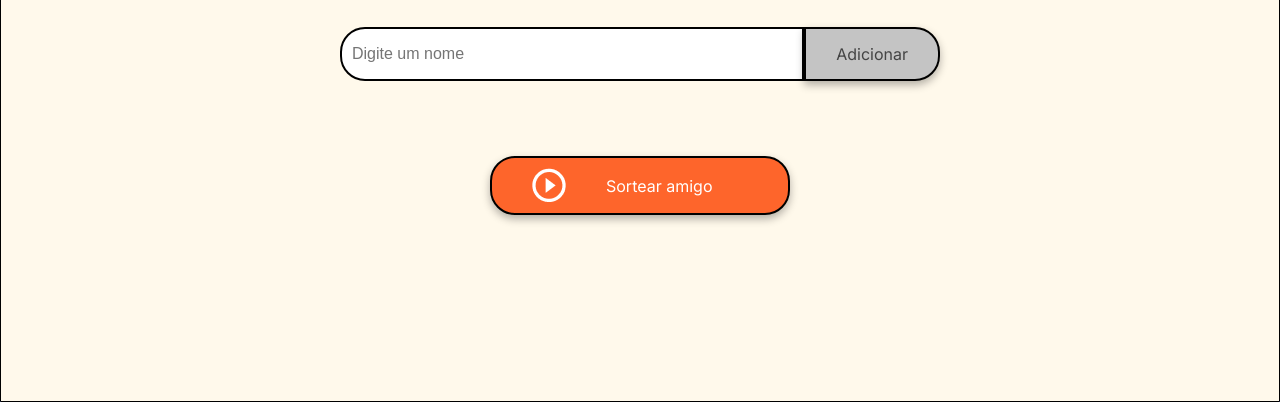
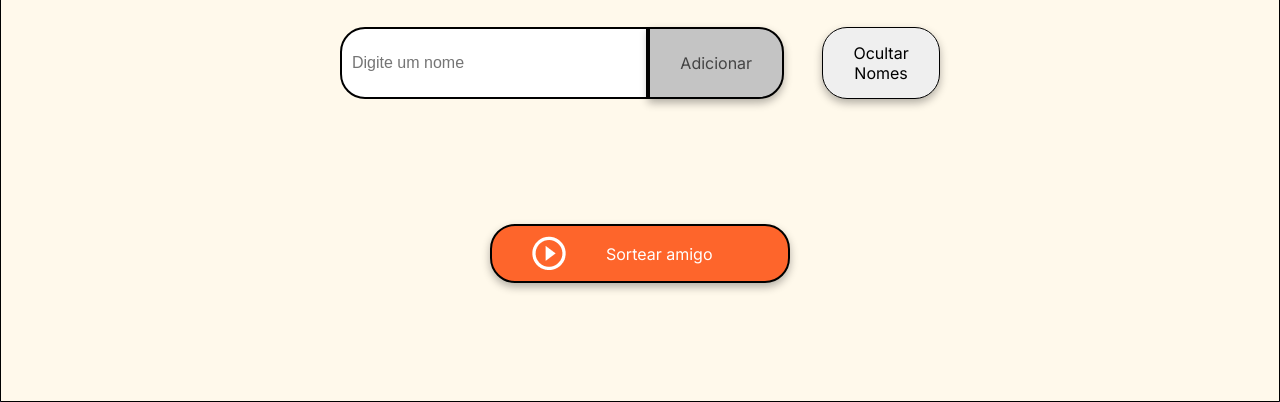
Before and after one commit to bren1809/amigo-secreto, a plain HTML site: page index.html in a window 1280 px wide. Shown: the part 398-800 px from the top of the page. Drawn offline with Linux system fonts and the light colour scheme.

Commit message:
Adicionando botão para ocultar a lista e o sorteado

```diff
--- a/app.js
+++ b/app.js
@@ -3,7 +3,6 @@ let botao = document.querySelector('button');
 let botaoSortear = document.querySelector('#botao-sortear');
 let input = document.querySelector('input');
 let listaDeAmigos = document.querySelector('#listaAmigos');
-
 
 
 botao.addEventListener('click', function() {
@@ -46,3 +45,16 @@ document.addEventListener('keydown', function(event) {
         botao.click();
     }
 });
+
+function ocultarNomeSecreto() {
+    let botaoOcultar = document.getElementById('botao-ocultar');
+    document.getElementById('#botao-ocultar')
+    listaDeAmigos.classList.toggle('oculto');
+    resultado.classList.toggle('oculto');
+
+    if (listaDeAmigos.classList.contains('oculto')) {
+        botaoOcultar.textContent = 'Mostrar nomes';
+    } else {
+        botaoOcultar.textContent = 'Ocultar nomes';
+    }
+}
--- a/index.html
+++ b/index.html
@@ -22,6 +22,7 @@
             <div class="input-wrapper">
                 <input type="text" id="amigo" class="input-name" placeholder="Digite um nome">
                 <button class="button-add" onclick="adicionarAmigo()">Adicionar</button>
+                <button class="" id="botao-ocultar" onclick="ocultarNomeSecreto()">Ocultar Nomes</button>
             </div>
 
             <ul id="listaAmigos" class="name-list" aria-labelledby="listaAmigos" role="list"></ul>
@@ -35,6 +36,7 @@
             </div>
         </section>
     </main>
-    <script src="app.js" defer></script>
+    <script src="app.js" defer>
+    </script>
 </body>
 </html>
--- a/style.css
+++ b/style.css
@@ -142,7 +142,7 @@ ul {
     text-align: center;
 }
 
-/* Botão de sortear título */
+/* Botão de sortear */
 .button-draw {
     display: flex;
     align-items: center;
@@ -151,6 +151,7 @@ ul {
     color: var(--color-white);
     background-color: var(--color-button);
     font-size: 16px;
+    margin-top: 50px;
 }
 
 .button-draw img {
@@ -160,3 +161,14 @@ ul {
 .button-draw:hover {
     background-color: var(--color-button-hover);
 }
+
+.oculto {
+    display: none;
+}
+
+
+
+#botao-ocultar {
+    border: 1px solid black;
+    margin-left: 38px;
+}
```
